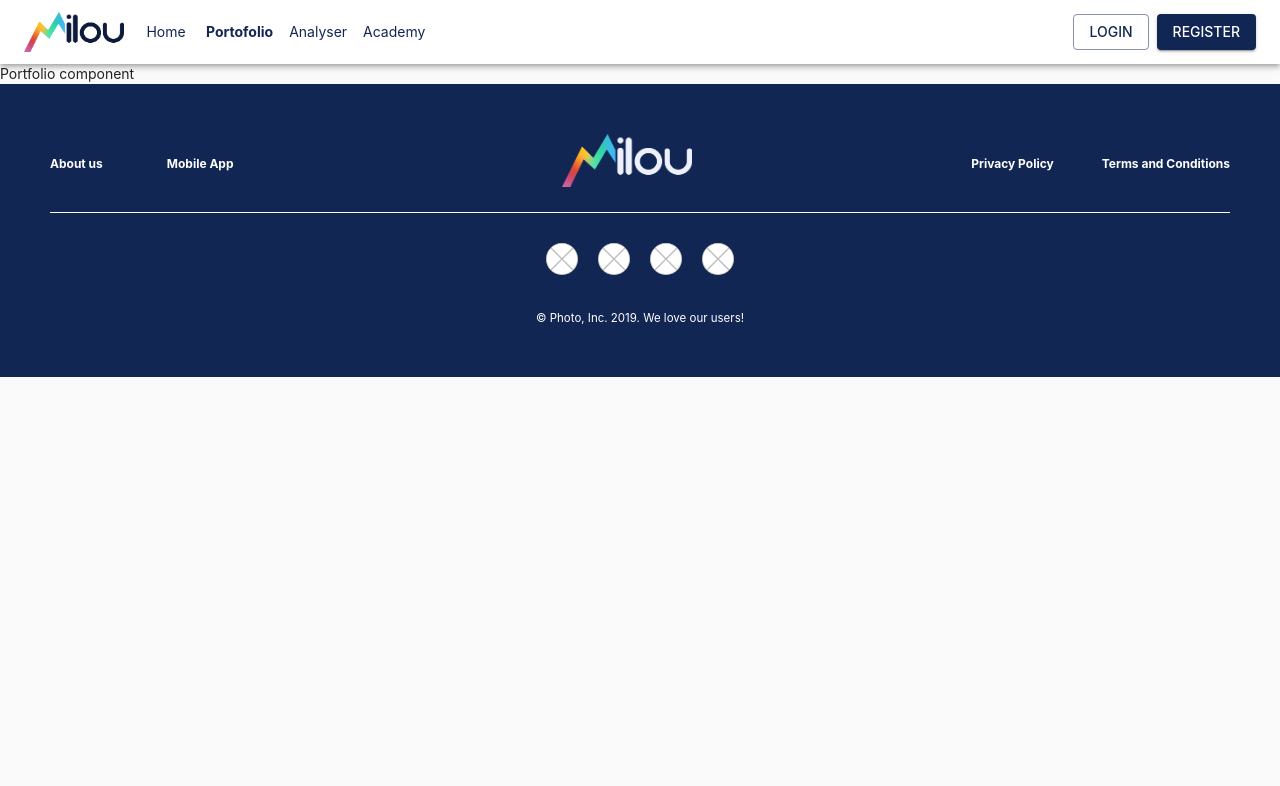
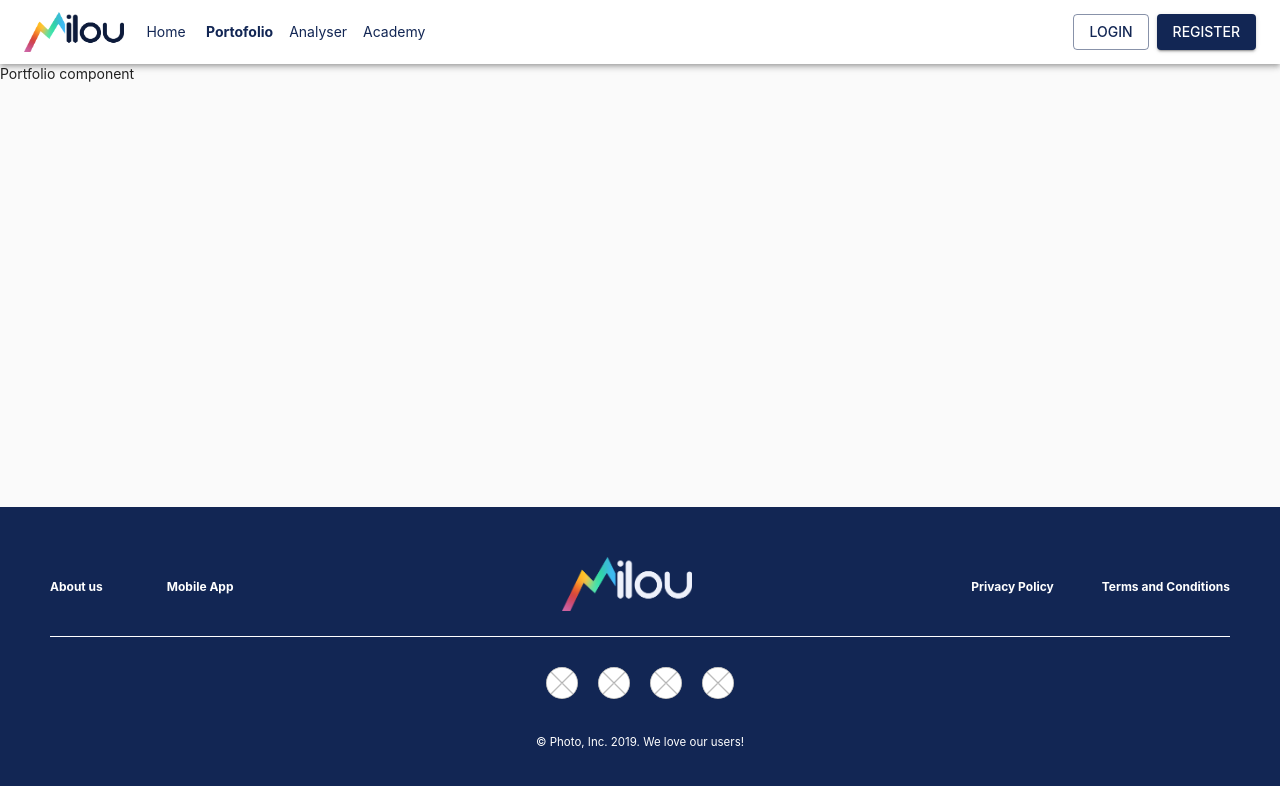
Before and after one commit to ProjectMilou/frontend, a React (Create React App) app: page /portofolio in a window 1280 px wide. Shown: the top 786 px of the page. Built offline with nearby package versions, Linux system fonts and the light colour scheme.

Commit message:
Change footer to stick to bottom

```diff
--- a/src/components/App.tsx
+++ b/src/components/App.tsx
@@ -41,14 +41,25 @@ const theme = createMuiTheme({
 const App: React.FC = () => (
   <ThemeProvider theme={theme}>
     <CssBaseline />
-    {/* TODO: Change component hierarchy */}
+
+    <div style={{
+      display: 'flex',
+      flexDirection: 'column',
+      minHeight: '100vh'
+    }} >
       <Header />
+
+      <div style={{ flexGrow: 1 }} >
         <Router>
+          {/* <Frontpage path="/" /> */}
           <Shell path="/shell" />
           <Analyser path="/analyser" />
           <Portfolio path="/portofolio" />
         </Router>
+      </div>
+
       <Footer />
+    </div>
   </ThemeProvider>
 );
 
--- a/src/components/footer/Footer.tsx
+++ b/src/components/footer/Footer.tsx
@@ -5,7 +5,7 @@ import logo from '../../assets/images/logo2.png';
 import Ellipse from './Ellipse';
 
 const useStyles = makeStyles((theme: Theme) => {
-    const { main, light, contrastText } = theme.palette.primary;
+    const { main, contrastText } = theme.palette.primary;
     return createStyles({
         logo: {
             maxWidth: 130,
@@ -18,9 +18,9 @@ const useStyles = makeStyles((theme: Theme) => {
             fontWeight: "bold",
             fontSize: 12
         },
-        container: {
+        root: {
             backgroundColor: main,
-            padding: 50
+            padding: 50,
         },
         divider: {
             backgroundColor: "white"
@@ -41,7 +41,7 @@ const useStyles = makeStyles((theme: Theme) => {
 const Footer: React.FC = () => {
     const classes = useStyles();
     return (
-        <div className={classes.container}>
+        <div className={classes.root}>
             <Grid
                 container
                 direction="row"
```
Lines whose indentation alone changed are shown as unchanged.
